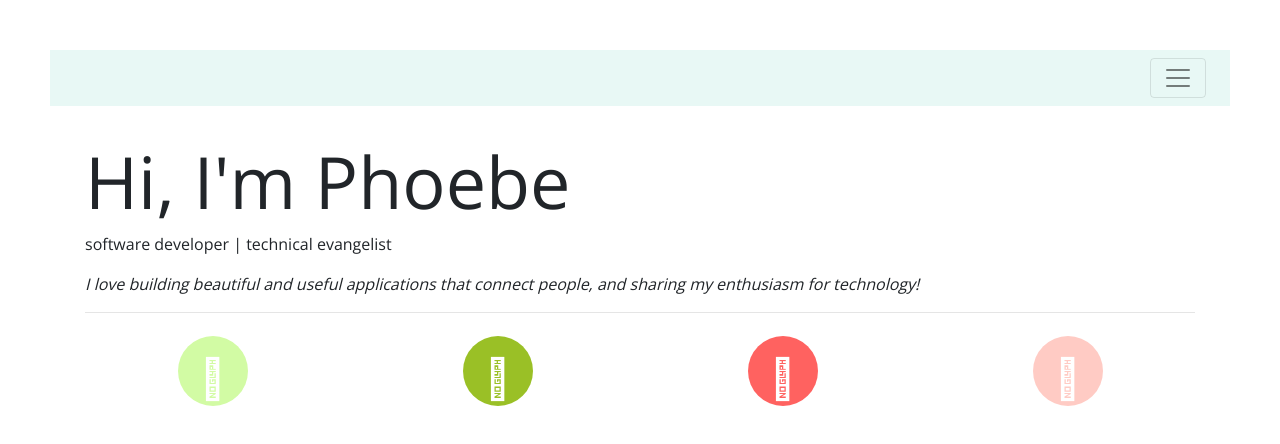
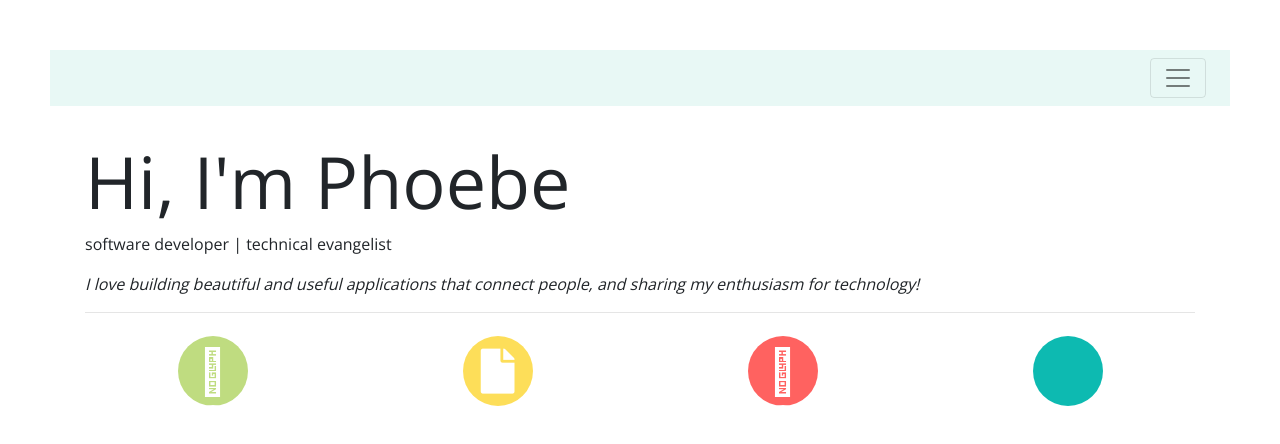
Before and after one commit to phoebequincy/solo-project, a React (Create React App) app: page / in a window 1280 px wide. Shown: the top 444 px of the page. Built offline with nearby package versions, Linux system fonts and the light colour scheme.

Commit message:
Added contact page and cleaned up content on About.

```diff
--- a/package.json
+++ b/package.json
@@ -3,6 +3,9 @@
   "version": "0.1.0",
   "private": true,
   "dependencies": {
+    "@fortawesome/fontawesome-svg-core": "^1.2.18",
+    "@fortawesome/free-solid-svg-icons": "^5.8.2",
+    "@fortawesome/react-fontawesome": "^0.1.4",
     "bootstrap": "^4.3.1",
     "font-awesome": "^4.7.0",
     "react": "^16.8.6",
--- a/snippets.js
+++ b/snippets.js
@@ -9,3 +9,9 @@
   <li> - I’m collaborative, hard-working and have a good sense of humor</li>
   <li> - I believe in glass half-full, learning from errors, grit and carrying on</li>
 </ul>
+
+.button {
+  i {
+    @include fa-icon('star');
+  }
+}
--- a/src/App.js
+++ b/src/App.js
@@ -5,6 +5,7 @@ import NavBar from './components/NavBar';
 import Home from './components/Home';
 import Projects from './components/Projects';
 import Resume from './components/Resume';
+import Contact from './components/Contact';
 
 
 
@@ -38,6 +39,12 @@ class App extends Component {
               />}
           />
 
+          <Route path="/Contact"
+            component={()=>
+              <Contact
+              />}
+          />
+
         </Router>
       </div>
     );
--- a/src/components/About.js
+++ b/src/components/About.js
@@ -1,5 +1,5 @@
 import React from 'react';
-import { Container, Col, Button } from 'reactstrap';
+import { Container, Row, Col, Button } from 'reactstrap';
 import '../stylesheets/App.css';
 import { Link } from 'react-router-dom';
 
@@ -7,7 +7,7 @@ const About = () => {
   return (
     <Container id="jumbo">
       <Col>
-        <h1 className="display-3" id="about" >A little about me . . . </h1>
+        <h1 className="display-3" id="about" >A little about me... </h1>
           <div className="img-container">
             <img className="img" id="about"
               src="http://i68.tinypic.com/55493m.png"
@@ -15,17 +15,27 @@ const About = () => {
               <div className="overlay"></div>
           </div>
           <p className="lead"></p>
-
             <hr className="my-2" />
               <p className="lead"></p>
-
-
-          <p>
+      </Col>
+        <Row>
+          <Col xs="6">
+            <ul className="list-unstyled">
+              <li> - I'm naturally curious and enjoy the learning curve </li>
+              <li> - I like to travel, camp and sea kayak</li>
+              <li> - I love to design and make things: websites, apps, decor, renovation, arts and crafts</li>
+              <li> - I’m collaborative, hard-working and have a good sense of humor</li>
+              <li> - I believe in glass half-full, learning from errors, grit and carrying on</li>
+            </ul>
+          </Col>
+          <Col xs="6" className="text-left">
             <Link to="/Resume">
-              <Button outline color="secondary">My Resume</Button>
+              <Button className="resume" color="link">
+               <i className="fas fa-file"></i>
+              </Button>
             </Link>
-          </p>
           </Col>
+      </Row>
     </Container>
   )
 }
--- a/src/components/Home.js
+++ b/src/components/Home.js
@@ -1,6 +1,7 @@
 import React, { Component } from 'react';
 import { Row, Col, Container, Button } from 'reactstrap';
 import '../stylesheets/Homestyle.css';
+import { Link } from 'react-router-dom';
 
 
 class Home extends Component {
@@ -25,27 +26,35 @@ class Home extends Component {
             </Row>
             <Row className="iconbar">
               <Col xs="3">
-                <Button className="a1" color="link">
-                 <a href="#"></a>
+              <Link to="/About">
+                <Button className="about" color="link">
+                 <i class="fal fa-user-astronaut"></i>
                 </Button>
+              </Link>
               </Col>
 
               <Col xs="3">
-                <Button className="a2" color="link">
-                 <a href="#"></a>
+              <Link to="/Resume">
+                <Button className="resume" color="link">
+                 <i class="fas fa-file"></i>
                 </Button>
+              </Link>
               </Col>
 
               <Col xs="3">
-                <Button className="a3" color="link">
-                 <a href="#"></a>
+              <Link to="Projects">
+                <Button className="projects" color="link">
+                 <i class="fal fa-suitcase"></i>
                 </Button>
+              </Link>
               </Col>
 
               <Col xs="3">
-                <Button className="a4" color="link">
-                 <a href="#"></a>
+              <Link to="/Contact">
+                <Button className="contact" color="link">
+                 <i class="fas fa-comments-alt"></i>
                 </Button>
+              </Link>
               </Col>
 
             </Row>
--- a/src/components/Navbar.js
+++ b/src/components/Navbar.js
@@ -51,6 +51,10 @@ export default class NavBar extends React.Component {
                 <NavbarLink href="/Projects">Projects</NavbarLink>
               </NavItem>
 
+              <NavItem>
+                <NavbarLink href="/Contact">Contact</NavbarLink>
+              </NavItem>
+
             </Nav>
           </Collapse>
         </Navbar>
--- a/src/components/Resume.js
+++ b/src/components/Resume.js
@@ -1,24 +1,30 @@
 import React from 'react';
 import '../stylesheets/App.css';
-import { Container, Col } from 'reactstrap';
+import { Container, Row, Col, Button } from 'reactstrap';
 import resume from '../assets/resume.png'
-
+import { Link } from 'react-router-dom';
 
 const Resume = () => {
   return (
     <Container id="jumbo">
-      <Col>
-        <h1 className="display-3" id="about" >My Resume </h1>
-          <p className="lead"></p>
-          <div>
-          <img src={resume} alt=""/>
-          </div>
+      <Row>
+        <Col sm="8">
+          <h1 className="display-3" id="about">My Resume </h1>
+            <p className="lead"></p>
+              <div>
+              <img src={resume} alt=""/>
+              </div>
+        </Col>
 
-
-      </Col>
+        <Col sm="4 text-center">
+          <Link to="Projects">
+            <Button className="projects" color="link" label="Check out my projects!">
+             <i class="fal fa-suitcase"></i>
+            </Button>
+          </Link>
+        </Col>
+      </Row>
     </Container>
-
-
   )
 }
 export default Resume;
--- a/src/stylesheets/Homestyle.css
+++ b/src/stylesheets/Homestyle.css
@@ -3,77 +3,79 @@ iconbar{
   padding: 0;
   font-family: "Font Awesome 5 Pro"
 }
-.a1{
+.about{
   position: relative;
   top: 50%;
   left: 50%;
   transform: translate(-50%, -50%);
 }
-.a1 a{
+.about i{
   width: 70px;
   height: 70px;
   display: block;
   color:white;
-  background: #d2fba4;
+  background: #bfdc80;
+  text-decoration: none;
   overflow: hidden;
   text-align: center;
-  text-decoration: none;
-  font-size: 40px;
+  font-size: 45px;
   border-radius: 50%;
 }
-.a1 a:before{
+.about i:before{
   content: '\f4fb';
   display: block;
   margin: 13px 0;
   transition: all 0.5s;
 }
-.a1 a:hover:before{
+.about i:hover:before{
   margin-top: -44px;
 }
-.a1 a:after{
+.about i:after{
   content: '\f4fb';
   display: block;
   transition: all 0.5s;
 }
-.a2{
+
+.resume{
   position: relative;
   top: 50%;
   left: 50%;
   transform: translate(-50%, -50%);
 }
-.a2 a{
+.resume i{
   width: 70px;
   height: 70px;
   display: block;
   color:white;
-  background: #9ac026;
+  background: #fdde59;
   overflow: hidden;
   text-align: center;
   text-decoration: none;
-  font-size: 40px;
+  font-size: 45px;
   border-radius: 50%;
 }
-.a2 a:before{
+.resume i:before{
   content: '\f15b';
   display: block;
   margin: 13px 0;
   transition: all 0.5s;
 }
-.a2 a:hover:before{
+.resume i:hover:before{
   margin-top: -44px;
 }
-.a2 a:after{
+.resume i:after{
   content: '\f15b';
   display: block;
   transition: all 0.5s;
 }
-.a3{
+.projects{
   position: relative;
   top: 50%;
   left: 50%;
   transform: translate(-50%, -50%);
+
 }
-.a3 a{
+.projects i{
   width: 70px;
   height: 70px;
   display: block;
@@ -82,51 +84,50 @@ iconbar{
   overflow: hidden;
   text-align: center;
   text-decoration: none;
-  font-size: 40px;
+  font-size: 45px;
   border-radius: 50%;
 }
-.a3 a:before{
+.projects i:before{
   content: '\f0f2';
   display: block;
   margin: 13px 0;
   transition: all 0.5s;
 }
-.a3 a:hover:before{
+.projects i:hover:before{
   margin-top: -44px;
 }
-.a3 a:after{
+.projects i:after{
   content: '\f0f2';
   display: block;
   transition: all 0.5s;
 }
-.a4{
+.contact{
   position: relative;
   top: 50%;
   left: 50%;
   transform: translate(-50%, -50%);
 }
-.a4 a{
+.contact i{
   width: 70px;
   height: 70px;
   display: block;
   color:white;
-  background: #ffcbc4;
+  background: #0dbab1;
   overflow: hidden;
   text-align: center;
-  text-decoration: none;
-  font-size: 40px;
+  font-size: 45px;
   border-radius: 50%;
 }
-.a4 a:before{
+.contact i:before{
   content: '\f4b6';
   display: block;
   margin: 13px 0;
   transition: all 0.5s;
 }
-.a4 a:hover:before{
+.contact i:hover:before{
   margin-top: -44px;
 }
-.a4 a:after{
+.contact i:after{
   content: '\f4b6';
   display: block;
   transition: all 0.5s;
```
Also changed, not shown: src/components/Contact.js (added), 1 other file (tests, documents, lock files or other folders). Lines whose indentation alone changed are shown as unchanged.
